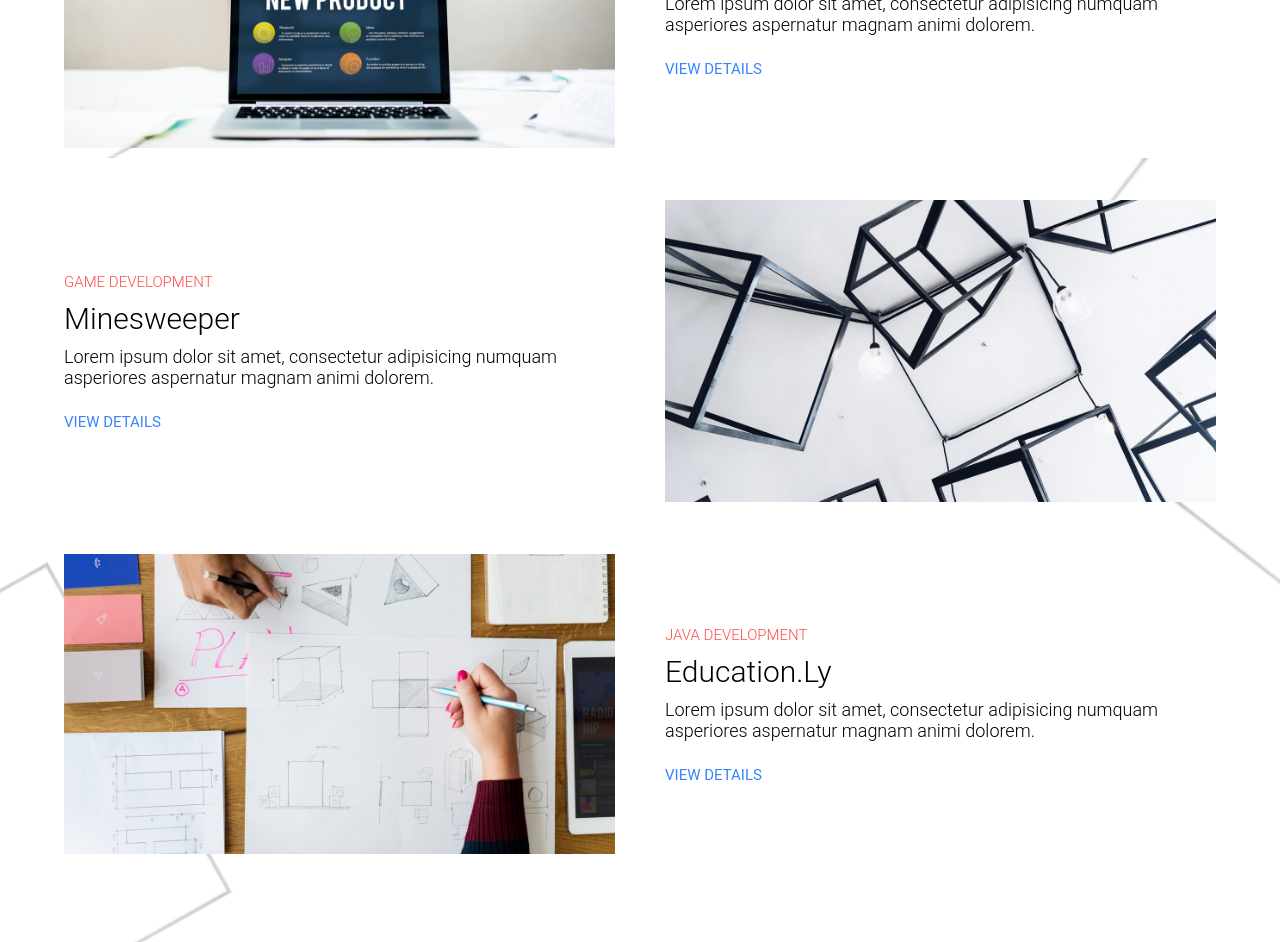
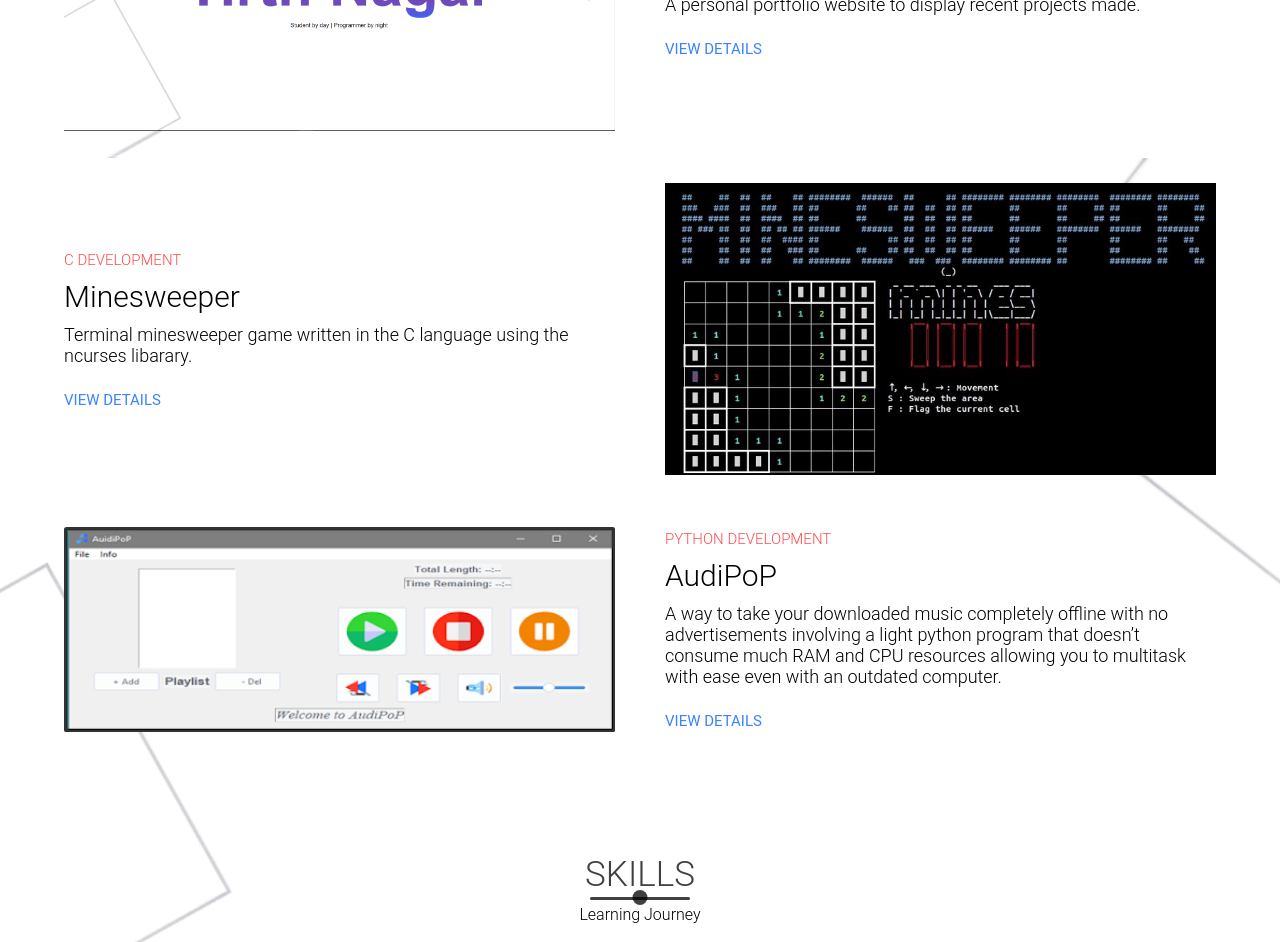
Before and after one commit to Tirth-Nagar/personalPortfolio, a plain HTML site: page index.html in a window 1280 px wide. Shown: the part 2242-3184 px from the top of the page. Drawn offline with nearby package versions, Linux system fonts and the light colour scheme.

Commit message:
Updated Information

```diff
--- a/index.html
+++ b/index.html
@@ -68,19 +68,24 @@
                 </p>
                 <div class="social-media">
                     <ul class="nav-list">
-                        <li>
+                        <!-- <li>
                             <a href="#" class="icon-link">
                                 <i class="fab fa-facebook-square"></i>
                             </a>
-                        </li>
+                        </li> -->
                         <li>
-                            <a href="#" class="icon-link">
+                            <a href="https://twitter.com/Agent_SuSpEcT" class="icon-link">
                                 <i class="fab fa-twitter-square"></i>
                             </a>
                         </li>
                         <li>
-                            <a href="#" class="icon-link">
+                            <a href="https://www.instagram.com/tirth_n1/" class="icon-link">
                                 <i class="fab fa-instagram-square"></i>
+                            </a>
+                        </li>
+                        <li>
+                            <a href="https://github.com/Tirth-Nagar" class="icon-link">
+                                <i class="fab fa-github-square"></i>
                             </a>
                         </li>
                     </ul>
@@ -138,44 +143,41 @@
             </div>
             <div class="portfolio-item" data-aos="fade-right" data-aos-delay="300">
                 <div class="portfolio-img has-margin-right">
-                    <img src="images/portitem1.jpeg" alt="">
+                    <img src="images\PersonalPortfolio.png" alt="">
                 </div>
                 <div class="portfolio-description" data-aos="fade-left" data-aos-delay="600">
                     <h6>Web Development</h6>
                     <h1>Personal Portfolio</h1>
                     <p>
-                        Lorem ipsum dolor sit amet, consectetur adipisicing
-                        numquam asperiores aspernatur magnam animi dolorem.
+                        A personal portfolio website to display recent projects made.
                     </p>
                     <a href="#" class="cta"> View Details</a>
                 </div>
             </div>
             <div class="portfolio-item">
                 <div class="portfolio-description has-margin-right" data-aos="fade-right" data-aos-delay="600">
-                    <h6>Game Development</h6>
+                    <h6>C Development</h6>
                     <h1>Minesweeper</h1>
                     <p>
-                        Lorem ipsum dolor sit amet, consectetur adipisicing
-                        numquam asperiores aspernatur magnam animi dolorem.
+                        Terminal minesweeper game written in the C language using the ncurses libarary.
                     </p>
-                    <a href="#" class="cta"> View Details</a>
+                    <a href="https://github.com/Tirth-Nagar/MineSweeper" class="cta"> View Details</a>
                 </div>
                 <div class="portfolio-img" data-aos="fade-left" data-aos-delay="300">
-                    <img src="images/portitem2.jpeg" alt="">
+                    <img src="images\minesweeper.jpg" alt="">
                 </div>
             </div>
             <div class="portfolio-item">
                 <div class="portfolio-img has-margin-right" data-aos="fade-right" data-aos-delay="300">
-                    <img src="images/portitem3.jpeg" alt="">
+                    <img src="images\AudiPop.png" alt="">
                 </div>
                 <div class="portfolio-description" data-aos="fade-left" data-aos-delay="600">
-                    <h6>Java Development</h6>
-                    <h1>Education.Ly</h1>
+                    <h6>Python Development</h6>
+                    <h1>AudiPoP</h1>
                     <p>
-                        Lorem ipsum dolor sit amet, consectetur adipisicing
-                        numquam asperiores aspernatur magnam animi dolorem.
+                        A way to take your downloaded music completely offline with no advertisements involving a light python program that doesn’t consume much RAM and CPU resources allowing you to multitask with ease even with an outdated computer.
                     </p>
-                    <a href="#" class="cta"> View Details</a>
+                    <a href="https://github.com/Tirth-Nagar/AudiPoP" class="cta"> View Details</a>
                 </div>
             </div>
         </div>
--- a/main.css
+++ b/main.css
@@ -263,9 +263,9 @@ li{
     transition: color;
 }
 
-.fa-facebook-square:hover{
+/* .fa-facebook-square:hover{
     color: #4267b2;
-}
+} */
 
 .fa-twitter-square:hover{
     color: #38a1f3;
@@ -275,6 +275,10 @@ li{
     background: radial-gradient(circle at 30% 107%, #fdf497 0%, #fdf497 5%, #fd5949 45%,#d6249f 60%,#285AEB 90%);
     -webkit-background-clip: text;
     -webkit-text-fill-color: transparent;
+}
+
+.fa-github-square:hover{
+    color:#313534;
 }
 /*End about*/
 
```
Also changed, not shown: images/AudiPop.png (added), images/PersonalPortfolio.png (added), images/minesweeper.jpg (added), images/sitebg.jpg (deleted), images/sitebg2.jpg (deleted).
